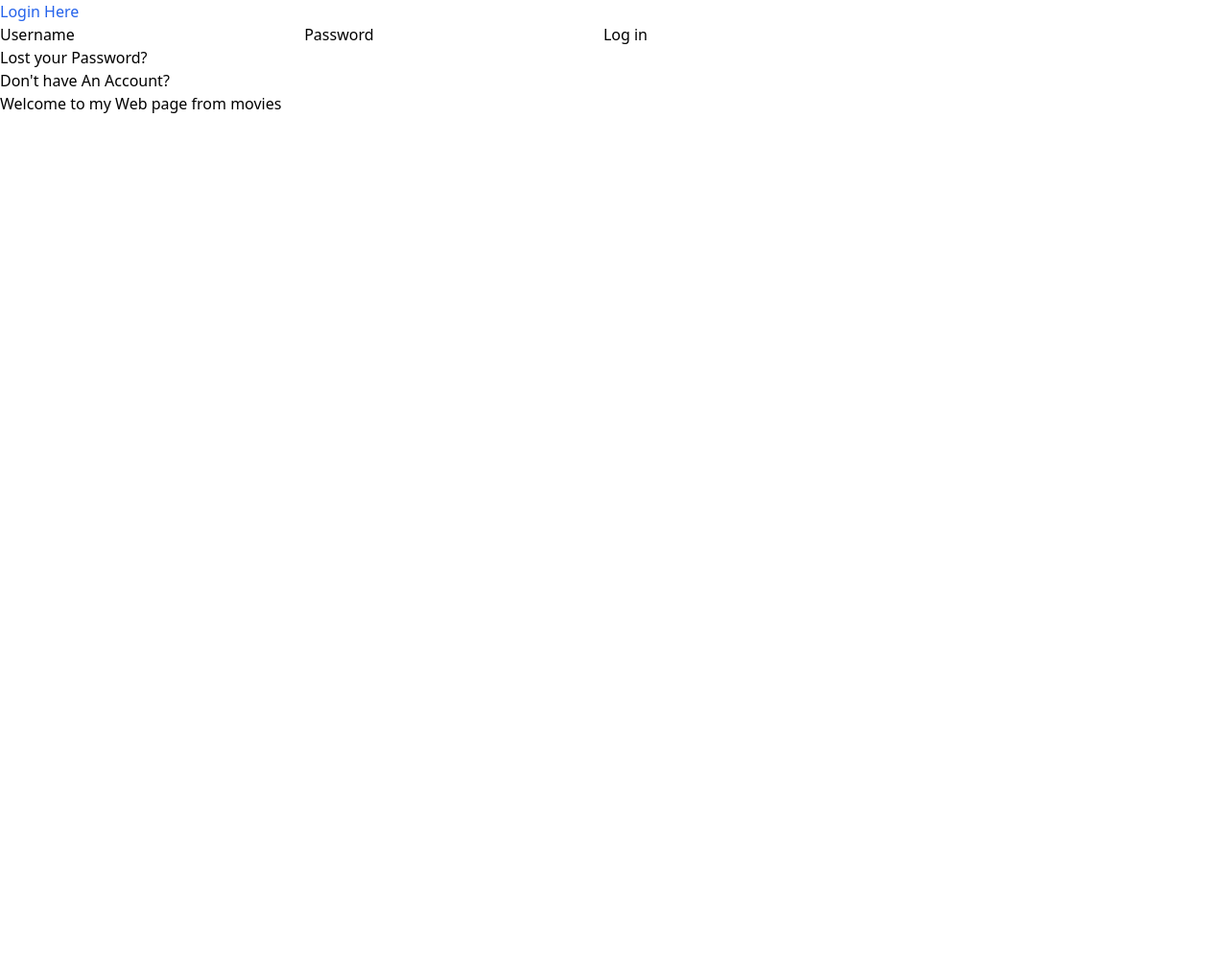
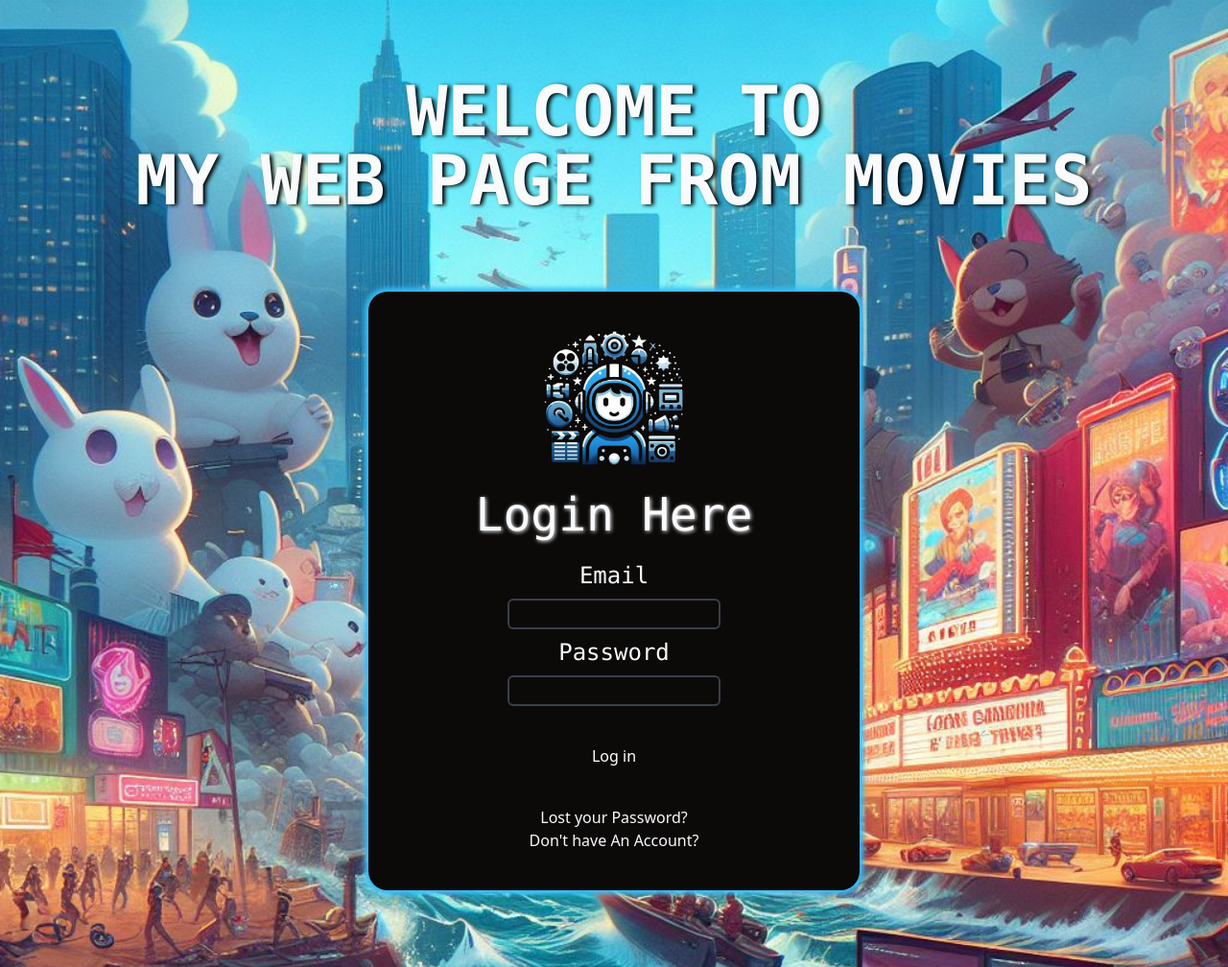
Before and after one commit to Nicolas2840f/Python, a Flask app: page / in a window 1280 px wide. Shown: the whole page at 96% size. Before the commit the page ends 118 px from the top, so only its background shows below. Run offline with Flask 3, Linux system fonts and the light colour scheme.

Commit message:
Vistas login

```diff
--- a/app/static/dist/css/output.css
+++ b/app/static/dist/css/output.css
@@ -544,45 +544,248 @@ video {
   --tw-backdrop-sepia:  ;
 }
 
-.container {
-  width: 100%;
-}
-
-@media (min-width: 640px) {
-  .container {
-    max-width: 640px;
-  }
-}
-
-@media (min-width: 768px) {
-  .container {
-    max-width: 768px;
-  }
-}
-
-@media (min-width: 1024px) {
-  .container {
-    max-width: 1024px;
-  }
-}
-
-@media (min-width: 1280px) {
-  .container {
-    max-width: 1280px;
-  }
-}
-
-@media (min-width: 1536px) {
-  .container {
-    max-width: 1536px;
-  }
-}
-
 .static {
   position: static;
 }
 
-.text-blue-600 {
+.absolute {
+  position: absolute;
+}
+
+.relative {
+  position: relative;
+}
+
+.my-2 {
+  margin-top: 0.5rem;
+  margin-bottom: 0.5rem;
+}
+
+.my-20 {
+  margin-top: 5rem;
+  margin-bottom: 5rem;
+}
+
+.my-4 {
+  margin-top: 1rem;
+  margin-bottom: 1rem;
+}
+
+.my-8 {
+  margin-top: 2rem;
+  margin-bottom: 2rem;
+}
+
+.mt-20 {
+  margin-top: 5rem;
+}
+
+.block {
+  display: block;
+}
+
+.flex {
+  display: flex;
+}
+
+.table {
+  display: table;
+}
+
+.grid {
+  display: grid;
+}
+
+.hidden {
+  display: none;
+}
+
+.size-40 {
+  width: 10rem;
+  height: 10rem;
+}
+
+.w-2\/5 {
+  width: 40%;
+}
+
+.w-full {
+  width: 100%;
+}
+
+.justify-center {
+  justify-content: center;
+}
+
+.rounded-md {
+  border-radius: 0.375rem;
+}
+
+.border-2 {
+  border-width: 2px;
+}
+
+.border-slate-500\/50 {
+  border-color: rgb(100 116 139 / 0.5);
+}
+
+.bg-stone-950 {
+  --tw-bg-opacity: 1;
+  background-color: rgb(12 10 9 / var(--tw-bg-opacity));
+}
+
+.p-8 {
+  padding: 2rem;
+}
+
+.py-0 {
+  padding-top: 0px;
+  padding-bottom: 0px;
+}
+
+.py-0\.5 {
+  padding-top: 0.125rem;
+  padding-bottom: 0.125rem;
+}
+
+.pl-2 {
+  padding-left: 0.5rem;
+}
+
+.text-center {
+  text-align: center;
+}
+
+.font-mono {
+  font-family: ui-monospace, SFMono-Regular, Menlo, Monaco, Consolas, "Liberation Mono", "Courier New", monospace;
+}
+
+.text-2xl {
+  font-size: 1.5rem;
+  line-height: 2rem;
+}
+
+.text-5xl {
+  font-size: 3rem;
+  line-height: 1;
+}
+
+.text-7xl {
+  font-size: 4.5rem;
+  line-height: 1;
+}
+
+.font-semibold {
+  font-weight: 600;
+}
+
+.text-slate-50 {
   --tw-text-opacity: 1;
-  color: rgb(37 99 235 / var(--tw-text-opacity));
+  color: rgb(248 250 252 / var(--tw-text-opacity));
 }
+
+.transition {
+  transition-property: color, background-color, border-color, text-decoration-color, fill, stroke, opacity, box-shadow, transform, filter, -webkit-backdrop-filter;
+  transition-property: color, background-color, border-color, text-decoration-color, fill, stroke, opacity, box-shadow, transform, filter, backdrop-filter;
+  transition-property: color, background-color, border-color, text-decoration-color, fill, stroke, opacity, box-shadow, transform, filter, backdrop-filter, -webkit-backdrop-filter;
+  transition-timing-function: cubic-bezier(0.4, 0, 0.2, 1);
+  transition-duration: 150ms;
+}
+
+.borde{
+  box-shadow: 0px 0px 5px 4px #38bdf8;
+  border-radius: 20px;
+}
+
+.titulo{
+  text-shadow: 3px 1px 4px black;
+}
+
+.titulo2{
+  text-shadow: 1px 1px 4px white;
+}
+
+.caja:hover{
+  box-shadow: 1px 0px 4px 2px white;
+}
+
+.btn-neon{
+  position: relative;
+  display: inline-block;
+  color: white;
+  text-decoration: none;
+  overflow: hidden;
+  transition: 0.2s;
+  border-radius: 10px;
+  padding: 8px;
+}
+
+.btn-neon:hover{
+  box-shadow: 0 0 10px #0284c7, 0 0 20px #0284c7, 0 0 40px #0284c7;
+  transition-delay: 1s;
+}
+
+.btn-neon span{
+  position: absolute;
+  display: block;
+}
+
+#span1{
+  top: 0;
+  left: -100%;
+  width: 100%;
+  height: 2px;
+  background: linear-gradient(90deg, transparent,#0284c7);
+}
+
+.btn-neon:hover #span1{
+  left: 100%;
+  transition: 1s;
+}
+
+#span3{
+  bottom: 0;
+  right: -100%;
+  width: 100%;
+  height: 2px;
+  background: linear-gradient(270deg, transparent,#0284c7);
+}
+
+.btn-neon:hover #span3{
+  right: 100%;
+  transition: 1s;
+  transition-delay: 0.5s;
+}
+
+#span2{
+  top: -100%;
+  right: 0;
+  width: 2px;
+  height: 100%;
+  background: linear-gradient(180deg,transparent,#0284c7);
+}
+
+.btn-neon:hover #span2{
+  top: 100%;
+  transition: 1s;
+  transition-delay: 0.25s;
+}
+
+#span4{
+  bottom: -100%;
+  left: 0;
+  width: 2px;
+  height: 100%;
+  background: linear-gradient(360deg,transparent,#0284c7);
+}
+
+.btn-neon:hover #span4{
+  bottom: 100%;
+  transition: 1s;
+  transition-delay: 0.75s;
+}
+
+.hover\:bg-sky-600:hover {
+  --tw-bg-opacity: 1;
+  background-color: rgb(2 132 199 / var(--tw-bg-opacity));
+}
--- a/app/templates/usuarios/index.html
+++ b/app/templates/usuarios/index.html
@@ -4,26 +4,56 @@
 <head>
     <meta charset="UTF-8">
     <meta name="viewport" content="width=device-width, initial-scale=1.0">
+    <link rel="shortcut icon"
+        href="{{url_for('static',filename='imagenes/_b78281d0-3b0b-4a72-bcc7-970ab058ef65-removebg-preview.png')}}"
+        type="image/x-icon">
     <link rel="stylesheet" href="{{url_for('static',filename='dist/css/output.css')}}">
-    <title>Document</title>
+    <title>Nicoplus</title>
 </head>
 
-<body>
-    <div class="container">
-        <div>
-            <img src="" alt="">
-            <h1 class="text-blue-600">Login Here</h1>
-            <label>Username</label>
-            <input type="text">
-            <label>Password</label>
-            <input type="text">
-            <button>Log in</button>
-            <p>Lost your Password?</p>
-            <p>Don't have An Account?</p>
+<body
+    style="background-image: url(../../static/imagenes/_90f0dd40-a50f-4e35-aa94-684a6fa81b01.jpg); background-repeat: no-repeat; background-size: cover;">
+    <div class="w-full justify-center align-center">
+        <div class="w-full table mt-20">
+            <h1 class="w-full table text-center text-slate-50 font-semibold titulo font-mono text-7xl">
+                WELCOME TO
+            </h1>
+            <h1 class="w-full table text-center text-slate-50 font-semibold titulo font-mono text-7xl">MY
+                WEB PAGE
+                FROM MOVIES</h1>
         </div>
-        <div>
-            <h1>Welcome to my Web page from movies</h1>
+        <div class="w-full flex justify-center align-center">
+            <div class="w-2/5 table bg-stone-950 justify-center my-20 borde p-8">
+                <div class="w-full flex justify-center">
+                    <img class="size-40"
+                        src="{{url_for('static',filename='imagenes/_4ae3a11f-1a0f-4590-8196-1267f46fa758-removebg-preview.png')}}"
+                        alt="user">
+                </div>
+                <div class="w-full table justify-center align-center">
+                    <div class="w-full flex justify-center my-4">
+                        <h1 class="text-slate-50 text-5xl font-mono titulo2">Login Here</h1>
+                    </div>
+                    <div class="w-full grid justify-center my-2 text-center">
+                        <label class="text-slate-50 my-2 text-2xl font-mono">Email</label>
+                        <input type="text" class="bg-stone-950 border-2 border-slate-500/50 caja w-full text-slate-50 py-0.5 pl-2 font-mono rounded-md">
+                        <label class="text-slate-50 my-2 text-2xl font-mono">Password</label>
+                        <input type="password" class="bg-stone-950 border-2 border-slate-500/50 caja w-full text-slate-50 py-0.5 pl-2 font-mono rounded-md">
+                        <button class="text-slate-50 my-8 btn-neon hover:bg-sky-600">
+                            <span id="span1"></span>
+                            <span id="span2"></span>
+                            <span id="span3"></span>
+                            <span id="span4"></span>
+                            Log in</button>
+                        <p class="text-slate-50 ">Lost your Password?</p>
+                        <p class="text-slate-50 ">Don't have An Account?</p>
+                    </div>
+
+                </div>
+
+
+            </div>
         </div>
+
     </div>
 
 </body>
--- a/tailwind.config.js
+++ b/tailwind.config.js
@@ -2,8 +2,8 @@
 module.exports = {
   content: [
     "./app/templates/**/*.html",
-    "./app/static/src/**/*.js",
-    "./app/static/src/**/*.css"
+    "./app/static/src/**/*.css",
+    "./app/static/src/**/*.js"
   ],
   theme: {
     extend: {},
```
Also changed, not shown: app/static/src/input.css (+80 -0 lines), app/static/imagenes/_4ae3a11f-1a0f-4590-8196-1267f46fa758-removebg-preview.png (added), app/static/imagenes/_90f0dd40-a50f-4e35-aa94-684a6fa81b01.jpg (added), app/static/imagenes/_b78281d0-3b0b-4a72-bcc7-970ab058ef65-removebg-preview.png (added), app/static/style.css (added), package-lock.json.
